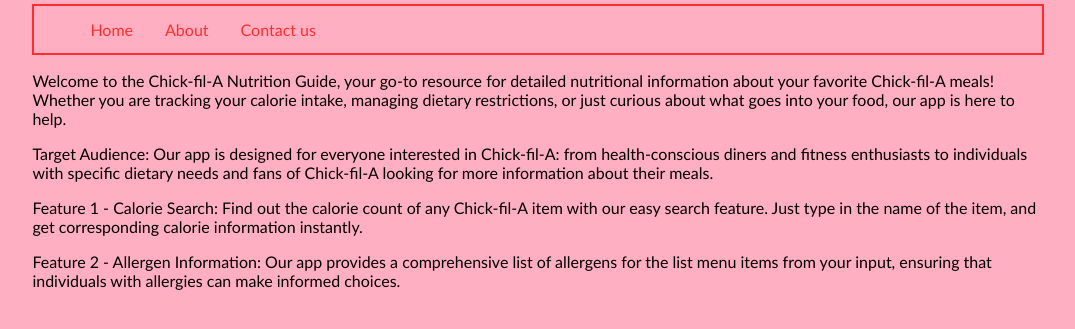
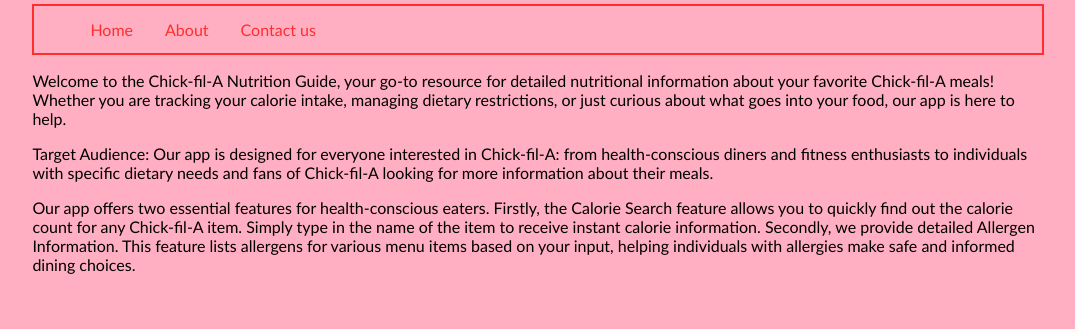
Before and after one commit to CS257-F23/team-project-g, a Flask app: page /about in a window 1280 px wide. Shown: the part 196-525 px from the top of the page, without its empty margins (102-1177 px from the left). Run offline with Flask 3, Linux system fonts and the light colour scheme.

Commit message:
gd3 update 11/14

```diff
--- a/templates/about_gd3.html
+++ b/templates/about_gd3.html
@@ -18,10 +18,10 @@
                 or just curious about what goes into your food, our app is here to help.</p>
             <p>Target Audience: Our app is designed for everyone interested in Chick-fil-A: from health-conscious diners and fitness enthusiasts to individuals
                 with specific dietary needs and fans of Chick-fil-A looking for more information about their meals.</p>
-            <p>Feature 1 - Calorie Search: Find out the calorie count of any Chick-fil-A item with our easy search feature.
-                Just type in the name of the item, and get corresponding calorie information instantly.</p>
-            <p>Feature 2 - Allergen Information: Our app provides a comprehensive list of allergens for the list menu items from your input,
-                ensuring that individuals with allergies can make informed choices.</p>
+            <p>Our app offers two essential features for health-conscious eaters. Firstly, the Calorie Search feature allows you to quickly find out the calorie count for any Chick-fil-A item.
+                Simply type in the name of the item to receive instant calorie information. Secondly, we provide detailed Allergen Information.
+                This feature lists allergens for various menu items based on your input, helping individuals with allergies make safe and informed dining choices.
+            </p>
         </div>
     </body>
 </html>
--- a/templates/diet_gd3.html
+++ b/templates/diet_gd3.html
@@ -21,7 +21,7 @@
                             <div class="box">
                                 <p>Dairy</p>
                                 <p>
-                                    <a href="https://www.foodallergy.org/living-food-allergies/food-allergy-essentials/common-allergens/milk">Learn more</a>
+                                    <a href="https://www.medicalnewstoday.com/articles/dairy-allergy">Learn more</a>
                                 </p>
                             </div>
                         {% endif %}
--- a/templates/homepage_gd3.html
+++ b/templates/homepage_gd3.html
@@ -1,6 +1,6 @@
 <html>
     <head>
-        <title>Search Result</title>
+        <title>Chick-fil-A Nutrition Guide</title>
         <link rel="stylesheet" href="{{ url_for('static', filename='datastyle.css') }}">
         <script>
             function placeholder_msg() {
```
